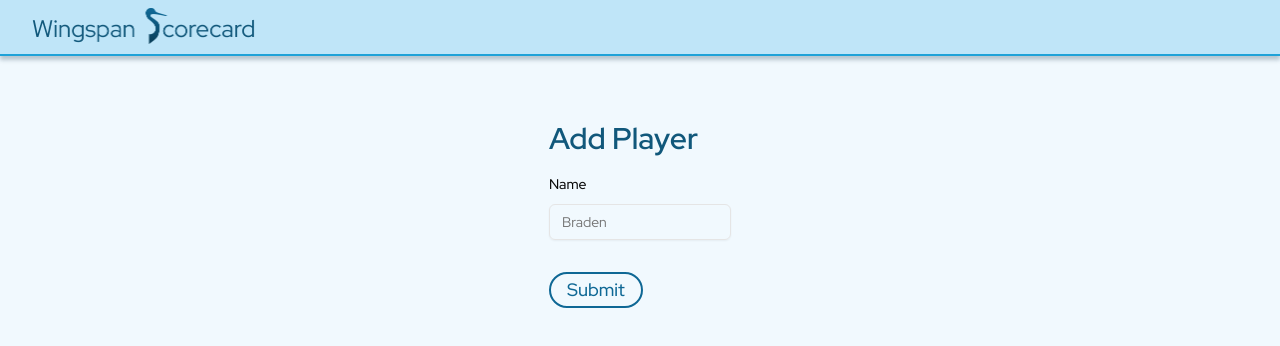
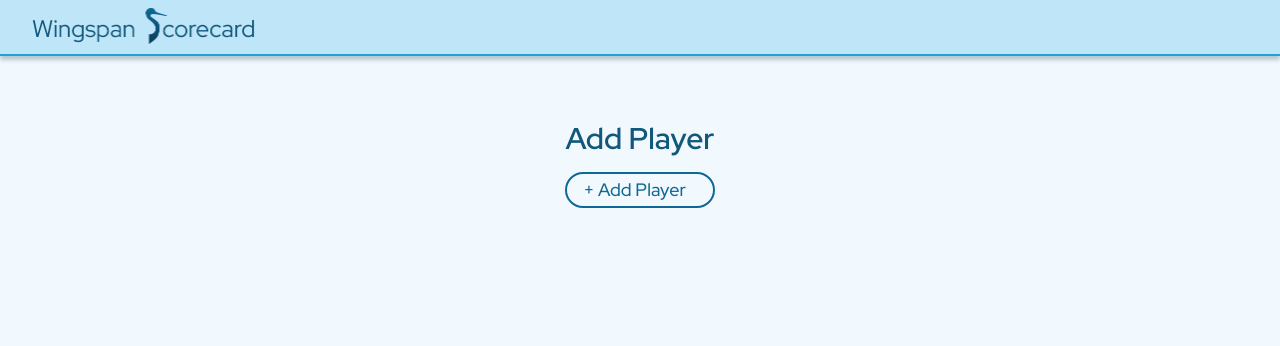
Before and after one commit to AMoore202/WingspanScorecard, a Next.js app in the folder wingspanscorecard/: page /add-player in a window 1280 px wide. Shown: the top 346 px of the page. Built offline with nearby package versions, Linux system fonts and the light colour scheme.

Commit message:
Changed from a separate page to a dialog for add player

```diff
--- a/wingspanscorecard/src/app/add-game/page.tsx
+++ b/wingspanscorecard/src/app/add-game/page.tsx
@@ -2,7 +2,7 @@ import React from "react";
 import Form from "@/app/ui/add-game/add-game";
 import { fetchPlayers } from "@/app/lib/server-fetches";
 import MenuBar from "../ui/menu-bar";
-// import AddPlayerDialog from "../ui/add-game/add-player-dialog";
+import AddPlayerForm from "../ui/add-game/add-player-form";
 
 export default async function Page() {
   const players = await fetchPlayers();
@@ -13,7 +13,7 @@ export default async function Page() {
       <div className="flex m-auto p-8 flex-col gap-4">
         <div className="flex w-full justify-between items-center">
           <h1 className="text-seagull-800 text-3xl font-semibold">Add Game</h1>
-          {/* <AddPlayerDialog /> */}
+          <AddPlayerForm />
         </div>
         <Form players={players} />
       </div>
--- a/wingspanscorecard/src/app/ui/add-game/add-player-dialog.tsx
+++ b/wingspanscorecard/src/app/ui/add-game/add-player-dialog.tsx
@@ -12,15 +12,15 @@ import { Input } from "@/components/ui/input";
 import { addPlayer } from "@/app/lib/server-uploads";
 
 export default function AddPlayerDialog() {
-  const [playerName, setPlayerName] = useState("");
+  // const [playerName, setPlayerName] = useState("");
 
-  const handleSubmit = async (event: React.FormEvent) => {
-    event.preventDefault();
-    const formData = new FormData();
-    formData.append("playername", playerName);
-    await addPlayer(formData);
-    // Optionally, close the dialog or reset the form here
-  };
+  // const handleSubmit = async (event: React.FormEvent) => {
+  //   event.preventDefault();
+  //   const formData = new FormData();
+  //   formData.append("playername", playerName);
+  //   await addPlayer(formData);
+  //   // Optionally, close the dialog or reset the form here
+  // };
 
   return (
     <Dialog>
--- a/wingspanscorecard/src/app/ui/add-game/add-player-form.tsx
+++ b/wingspanscorecard/src/app/ui/add-game/add-player-form.tsx
@@ -7,13 +7,21 @@ import { addPlayer } from "@/app/lib/server-uploads";
 import {
   Form,
   FormControl,
-  FormDescription,
   FormField,
   FormItem,
   FormLabel,
   FormMessage,
 } from "@/components/ui/form";
 import { Input } from "@/components/ui/input";
+import {
+  Dialog,
+  DialogContent,
+  DialogFooter,
+  DialogHeader,
+  DialogTitle,
+  DialogTrigger,
+} from "@/components/ui/dialog";
+import { useState } from "react";
 
 const formSchema = z.object({
   name: z
@@ -23,6 +31,8 @@ const formSchema = z.object({
 });
 
 export default function AddPlayerForm() {
+  const [open, setOpen] = useState(false);
+
   const form = useForm<z.infer<typeof formSchema>>({
     resolver: zodResolver(formSchema),
     defaultValues: {
@@ -35,9 +45,20 @@ export default function AddPlayerForm() {
     formData.append("playername", values.name);
     addPlayer(formData);
     console.log(values);
+    setOpen(false);
   }
 
   return (
+    <Dialog open={open} onOpenChange={setOpen}>
+      <DialogTrigger asChild>
+        <button className="flex h-9 items-center bg-seagull-50 rounded-3xl pt-2 pb-2 pl-4 pr-4 text-lg font-medium text-seagull-700 border-2 border-seagull-700 hover:border-seagull-900 hover:text-seagull-900">
+          + Add Player
+        </button>
+      </DialogTrigger>
+      <DialogContent className="sm:max-w-[425px]">
+        <DialogHeader>
+          <DialogTitle>Add Player</DialogTitle>
+        </DialogHeader>
         <Form {...form}>
           <form onSubmit={form.handleSubmit(onSubmit)} className="space-y-8">
             <FormField
@@ -52,13 +73,17 @@ export default function AddPlayerForm() {
                 </FormItem>
               )}
             />
+            <DialogFooter>
               <button
                 type="submit"
                 className="flex h-9 items-center bg-seagull-50 rounded-3xl pt-2 pb-2 pl-4 pr-4 text-lg font-medium text-seagull-700 border-2 border-seagull-700 hover:border-seagull-900 hover:text-seagull-900"
               >
                 Submit
               </button>
+            </DialogFooter>
           </form>
         </Form>
+      </DialogContent>
+    </Dialog>
   );
 }
```
Lines whose indentation alone changed are shown as unchanged.
